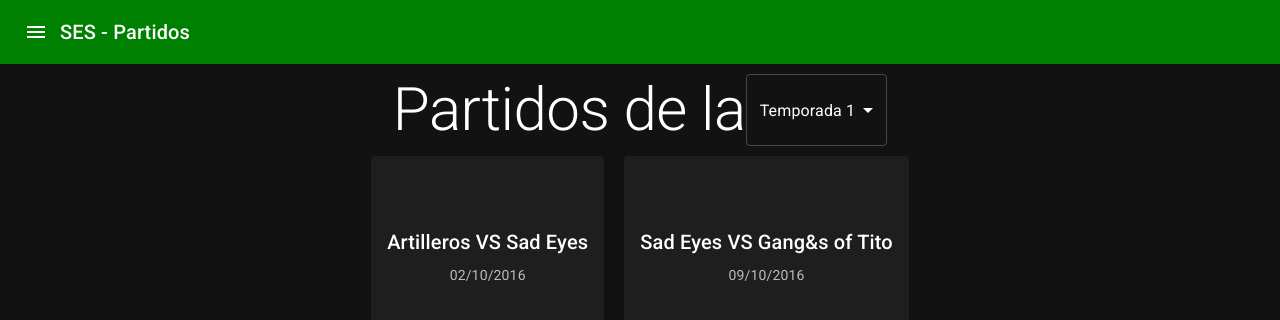
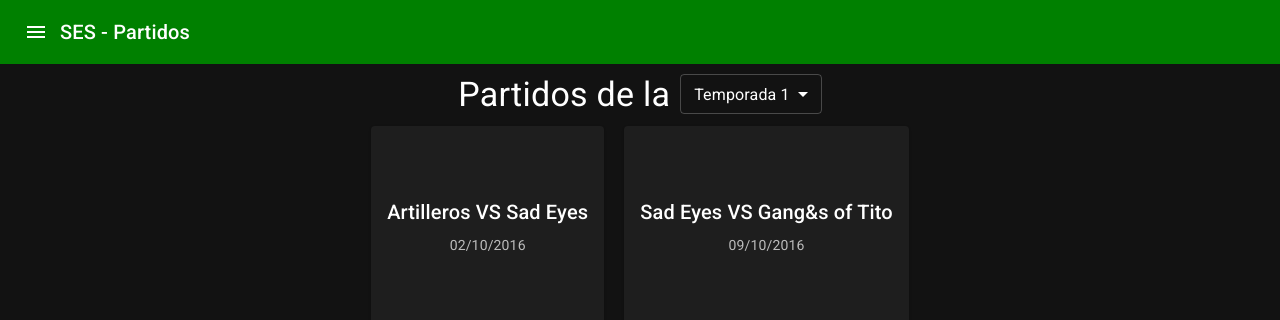
Before and after one commit to SergioSejo/SES, a Next.js app: page /matches in a window 1280 px wide. Shown: the top 320 px of the page. Built offline with nearby package versions, Linux system fonts and the light colour scheme.

Commit message:
redesign season component

```diff
--- a/components/season/Seasons.tsx
+++ b/components/season/Seasons.tsx
@@ -21,10 +21,11 @@ export const Seasons:FC<Props> = ({ title }) => {
     return (
         <Box>
             <Box sx={{display:'flex', justifyContent: 'center'}}>
-                <Typography variant="h2">
+                <Typography sx={{marginRight: '10px'}} variant="h4">
                     { title }
                 </Typography>
                 <Select
+                    sx={{maxHeight:'40px'}}
                     value={seasonActive}
                     onChange={handleChange}
                 >
```
